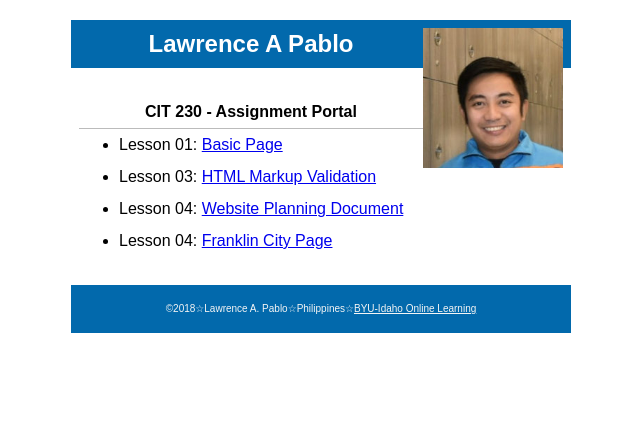
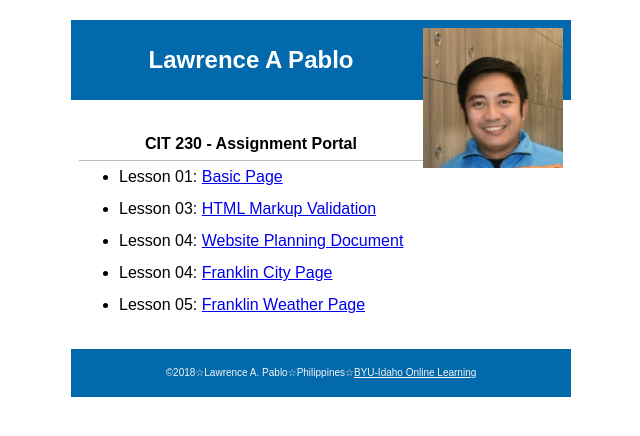
Before and after one commit to lawrpee/cit230, a plain HTML site: page index.html in a window 1280 px wide. Shown: the whole page, without its empty margins (319-959 px from the left). Drawn offline with Linux system fonts and the light colour scheme; files that its build step writes are made by us from their sources.

Commit message:
Update Lesson 5
added lesson 5 link

```diff
--- a/index.html
+++ b/index.html
@@ -5,6 +5,8 @@
         <meta name="viewport" content="width=device-width, initial-scale=1">
         <title>CIT 230 Assignment Portal | Lawrence A. Pablo | BYU-Idaho</title>
         <meta name="description" content="Assignment portal page for Lawrence A. Pablo in CIT 230: Web Frontend Development at Brigham Young University-Idaho.">
+        <!--<link rel="stylesheet" href="https://cdnjs.cloudflare.com/ajax/libs/normalize/5.0.0/normalize.min.css"> external source -->
+        <link rel="stylesheet" href="styles/normalize.css">
         <link rel="stylesheet" href="styles/main.css">
     </head>
     <body>
@@ -22,6 +24,7 @@
                 <li>Lesson 03: <a href="https://lawrpee.github.io/assignments/lesson-3/fixedhtml.html">HTML Markup Validation</a></li>
                 <li>Lesson 04: <a href="https://lawrpee.github.io/assignments/lesson-4/weather site planning document.pdf">Website Planning Document</a></li>
                 <li>Lesson 04: <a href="https://lawrpee.github.io/assignments/lesson-4/franklin-4.html">Franklin City Page</a></li>
+                <li>Lesson 05: <a href="https://lawrpee.github.io/assignments/lesson-5/franklin-5.html">Franklin Weather Page</a></li>
             </ul>
         </main>
         <footer>
```
